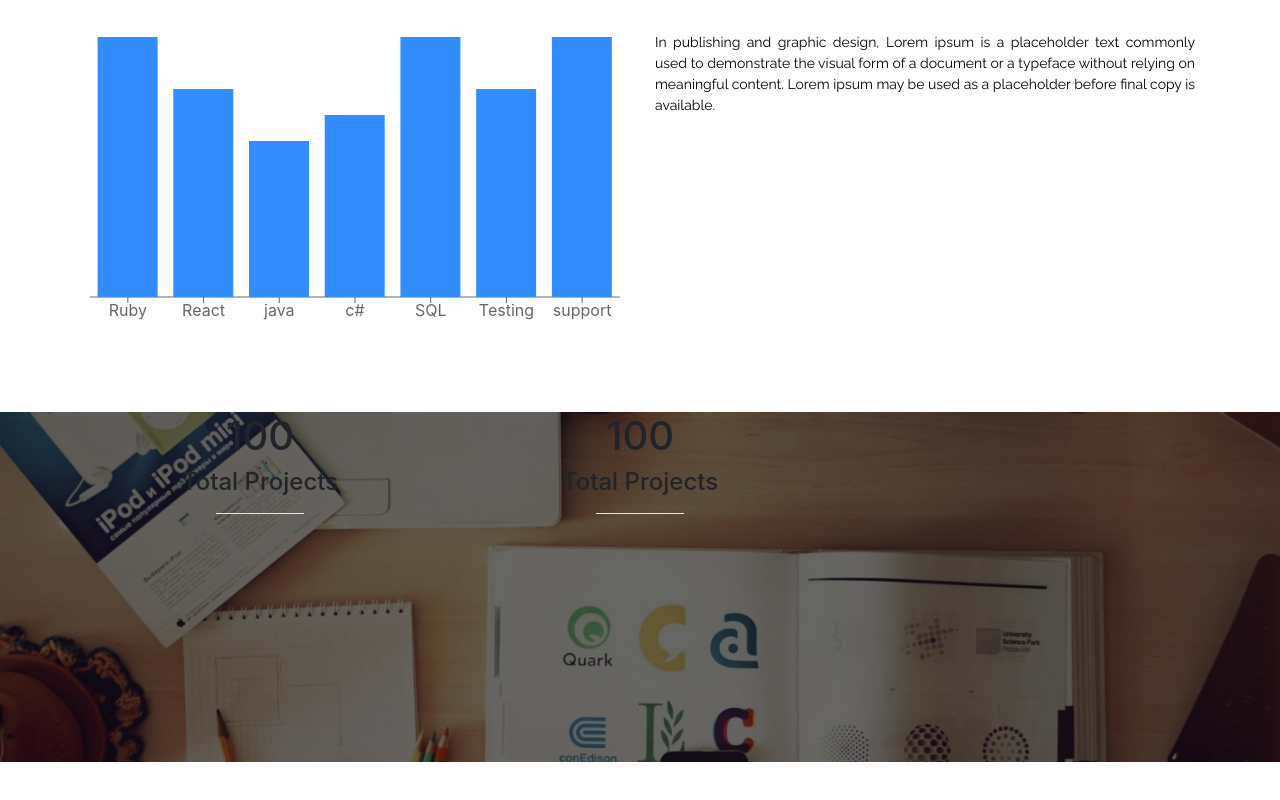
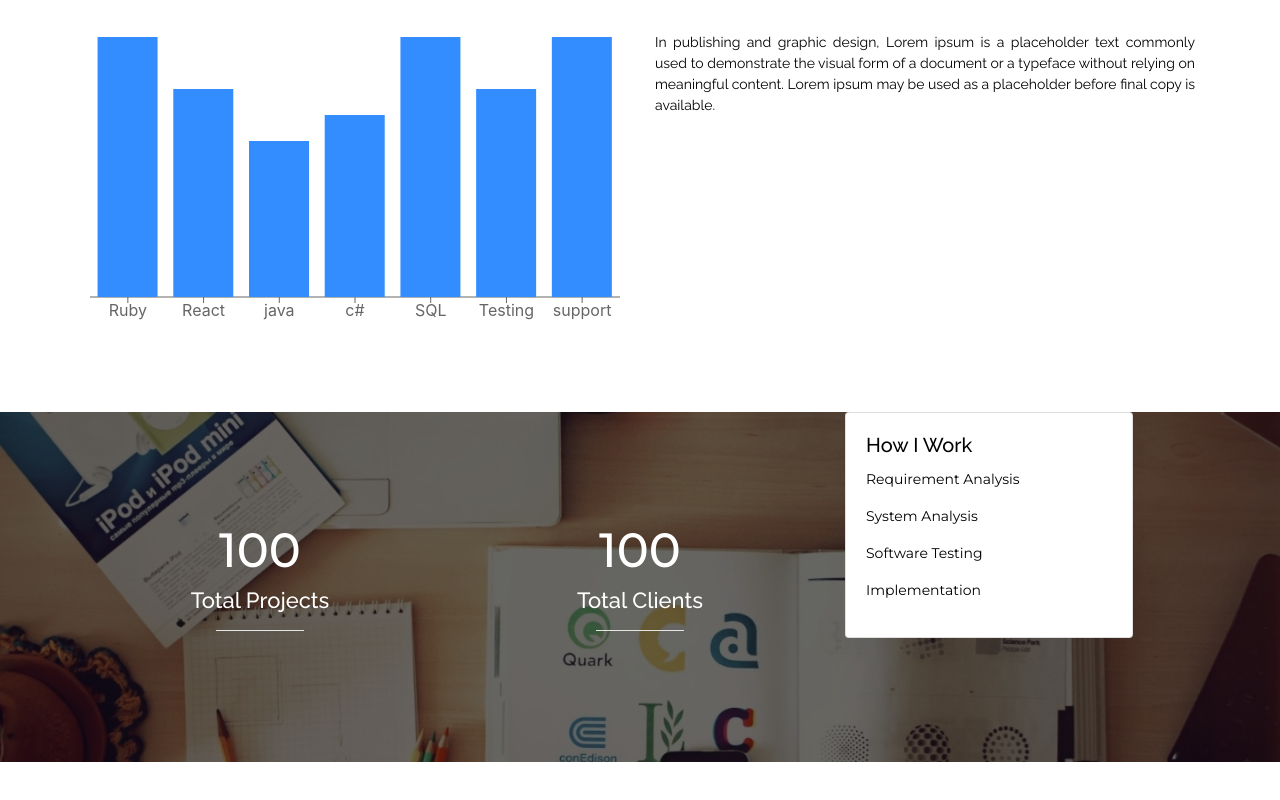
Before and after one commit to Masitbd/personal-website, a React (Create React App) app: page / in a window 1280 px wide. Shown: the part 1153-1953 px from the top of the page. Built offline with nearby package versions, Linux system fonts and the light colour scheme.

Commit message:
Add  card in summary section

```diff
--- a/src/asset/css/custom.css
+++ b/src/asset/css/custom.css
@@ -134,3 +134,31 @@ color: #0073E6;
 .summarySection{
     margin: 5rem;
 }
+
+.countNumber{
+    color: #FFFFFF;
+    font-family: 'montserrat', sans-serif;
+    font-size: 48px;
+    font-weight: 6000;
+}
+.countTitles{
+    color: #FFFFFF;
+    font-family: 'Raleway', sans-serif;
+    font-size: 22px;
+    font-weight: 6000;
+}
+.countSections{
+    margin-top: 15%;
+}
+.cardTitle{
+    font-family: 'Raleway', sans-serif;
+    color: #000000;
+    font-size: 22px;
+    font-weight: 600;
+}
+.cardSubTitle{
+    font-family: 'montserrat', sans-serif;
+    color: #000000;
+    font-size: 14px;
+    font-weight: 400;
+}
--- a/src/components/Summary/Summary.js
+++ b/src/components/Summary/Summary.js
@@ -1,5 +1,5 @@
 import React, {Component, Fragment} from 'react';
-import {Button, Col, Container, Row} from "react-bootstrap";
+import {Button, Col, Container, Row, Card} from "react-bootstrap";
 
 class Summary extends Component {
     render() {
@@ -10,25 +10,33 @@ class Summary extends Component {
                         <Container>
                             <Row>
                                 <Col lg={8} md={6} sm={12} >
-                                  <Row>
+                                  <Row className="countSections">
                                       <Col className="text-center">
-                                         <h1>100</h1>
-                                          <h4>Total Projects</h4>
+                                         <h1 className="countNumber ">100</h1>
+                                          <h4 className="countTitles">Total Projects</h4>
                                           <hr className="bg-white w-25" />
                                       </Col>
                                       <Col className="text-center">
-                                          <h1>100</h1>
-                                          <h4>Total Projects</h4>
+                                          <h1 className="countNumber">100</h1>
+                                          <h4 className="countTitles">Total Clients</h4>
                                           <hr className="bg-white w-25" />
                                       </Col>
                                   </Row>
                                 </Col>
                                 <Col lg={4} md={6} md={12}>
+                                    <Card style={{ width: '18rem' }}>
+                                        <Card.Body>
+                                            <Card.Title className="cardTitle">How I Work</Card.Title>
+                                            <Card.Text>
+                                               <p className="cardSubTitle">Requirement Analysis</p>
+                                                <p className="cardSubTitle">System Analysis</p>
+                                                <p className="cardSubTitle">Software Testing</p>
+                                                <p className="cardSubTitle">Implementation</p>
+                                            </Card.Text>
+                                        </Card.Body>
+                                    </Card>
+                                </Col>
 
-                                </Col>
-                                <Col>
-
-                                </Col>
                             </Row>
                         </Container>
                     </div>
```
